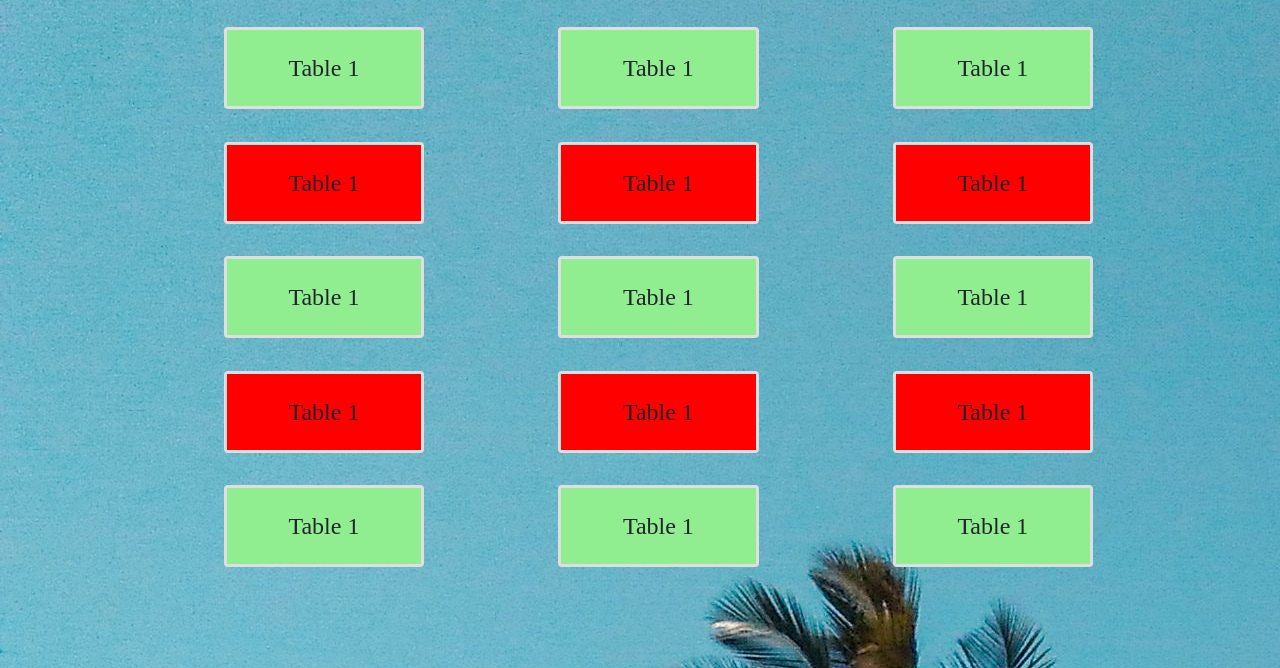
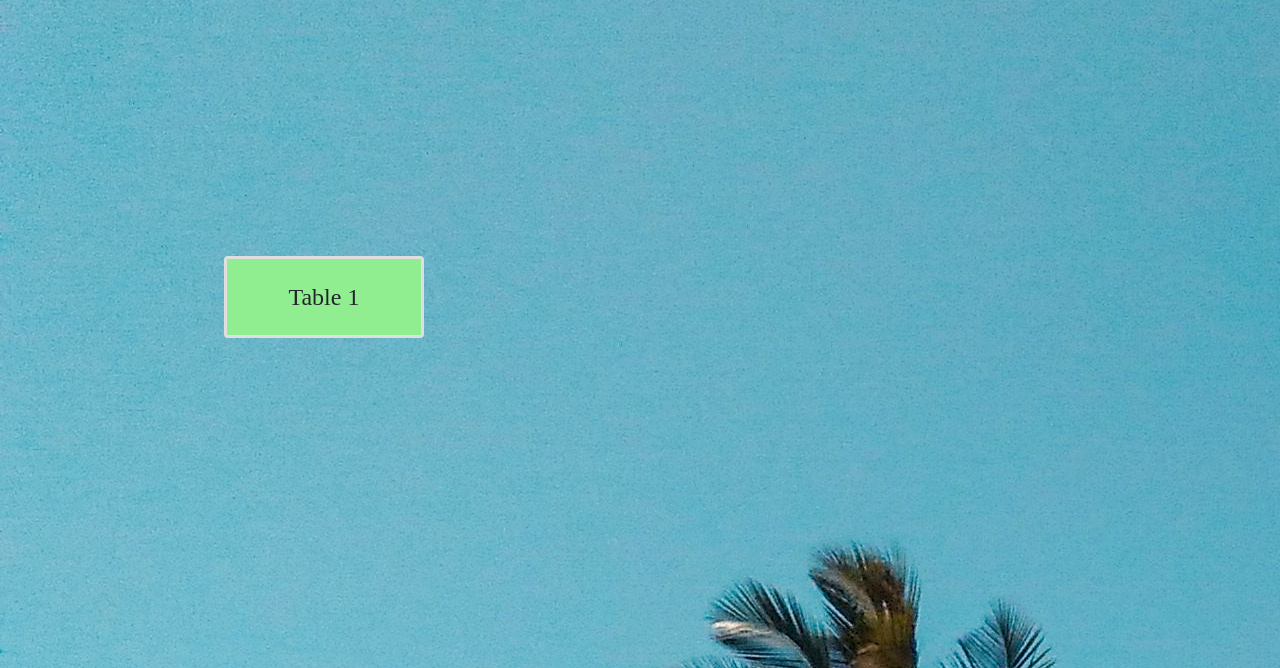
Before and after one commit to komodo108/Hack-The-Bubble-2, a Flask app: page / in a window 1280 px wide. Shown: the part 132-800 px from the top of the page. Run offline with Flask 2, Linux system fonts and the light colour scheme; some libraries are stand-ins or nearby versions.

Commit message:
pushing index

```diff
--- a/Website/templates/index.html
+++ b/Website/templates/index.html
@@ -47,104 +47,7 @@
                     </div>
                 </div>
             </div>
-            <div class="table">
-                <div class="card">
-                    <div class="card-body closed">
-                            Table 1
-                    </div>
-                </div>
-            </div>
-            <div class="table">
-                    <div class="card">
-                        <div class="card-body open">
-                                Table 1
-                        </div>
-                    </div>
-                </div>
-                <div class="table">
-                    <div class="card">
-                        <div class="card-body closed">
-                                Table 1
-                        </div>
-                    </div>
-            </div>
-            <div class="table">
-                    <div class="card">
-                        <div class="card-body open">
-                                Table 1
-                        </div>
-                    </div>
-            </div>
-            <div class="table">
-                    <div class="card">
-                        <div class="card-body open">
-                                Table 1
-                        </div>
-                    </div>
-                </div>
-                <div class="table">
-                    <div class="card">
-                        <div class="card-body closed">
-                                Table 1
-                        </div>
-                    </div>
-                </div>
-                <div class="table">
-                        <div class="card">
-                            <div class="card-body open">
-                                    Table 1
-                            </div>
-                        </div>
-                    </div>
-                    <div class="table">
-                        <div class="card">
-                            <div class="card-body closed">
-                                    Table 1
-                            </div>
-                        </div>
-                </div>
-                <div class="table">
-                        <div class="card">
-                            <div class="card-body open">
-                                    Table 1
-                            </div>
-                        </div>
-                </div>
-                <div class="table">
-                        <div class="card">
-                            <div class="card-body open">
-                                    Table 1
-                            </div>
-                        </div>
-                    </div>
-                    <div class="table">
-                        <div class="card">
-                            <div class="card-body closed">
-                                    Table 1
-                            </div>
-                        </div>
-                    </div>
-                    <div class="table">
-                            <div class="card">
-                                <div class="card-body open">
-                                        Table 1
-                                </div>
-                            </div>
-                        </div>
-                        <div class="table">
-                            <div class="card">
-                                <div class="card-body closed">
-                                        Table 1
-                                </div>
-                            </div>
-                    </div>
-                    <div class="table">
-                            <div class="card">
-                                <div class="card-body open">
-                                        Table 1
-                                </div>
-                            </div>
-                    </div>
+
 
 
 
```
Also changed, not shown: Website/templates/drink_selection.html (+6 -44 lines).
